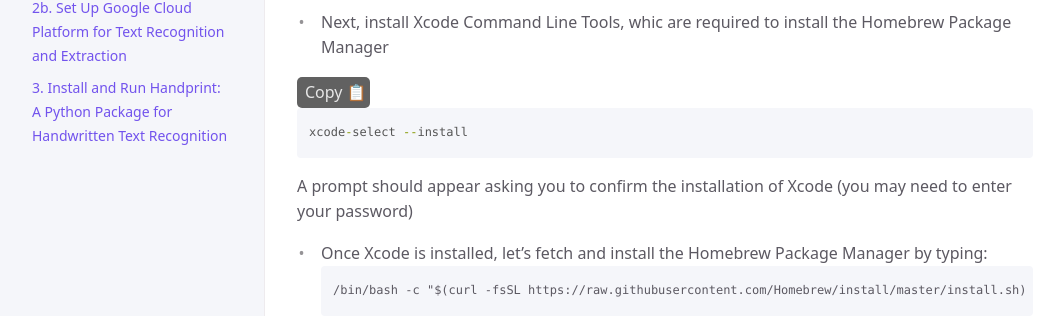
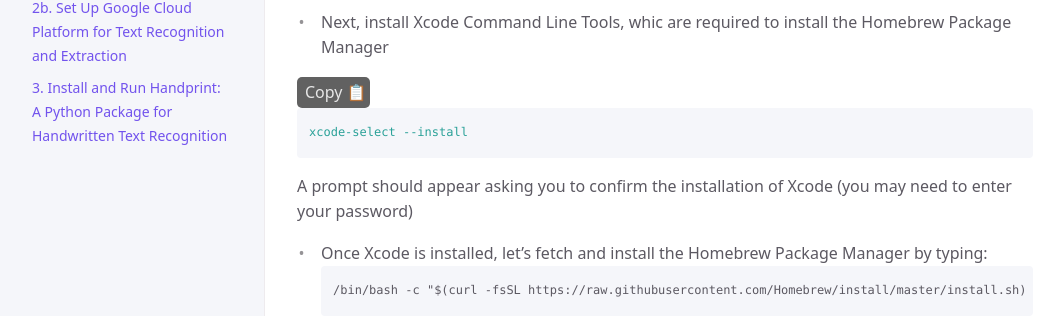
Before and after one commit to ccarvel/digitalscholarship, a Jekyll site: the page built from step_1_cli.md, in a window 1280 px wide and 900 px high. Shown: the part 340-656 px from the top of the window, without its empty margins (107-1162 px from the left). Built offline with Jekyll 4.4.1, drawn with Linux system fonts in a browser that asks for light colours.

Commit message:
Update step_1_cli.md

````diff
--- a/step_1_cli.md
+++ b/step_1_cli.md
@@ -14,7 +14,7 @@ to launch the Terminal command line interface.<br/>
 
 * Next, install Xcode Command Line Tools, whic are required to install the Homebrew Package Manager<br/>
 {% include codeHeader.html %}
-```js
+```yaml
 xcode-select --install
 ```
 A prompt should appear asking you to confirm the installation of Xcode (you may need to enter your password)<br/>
````
